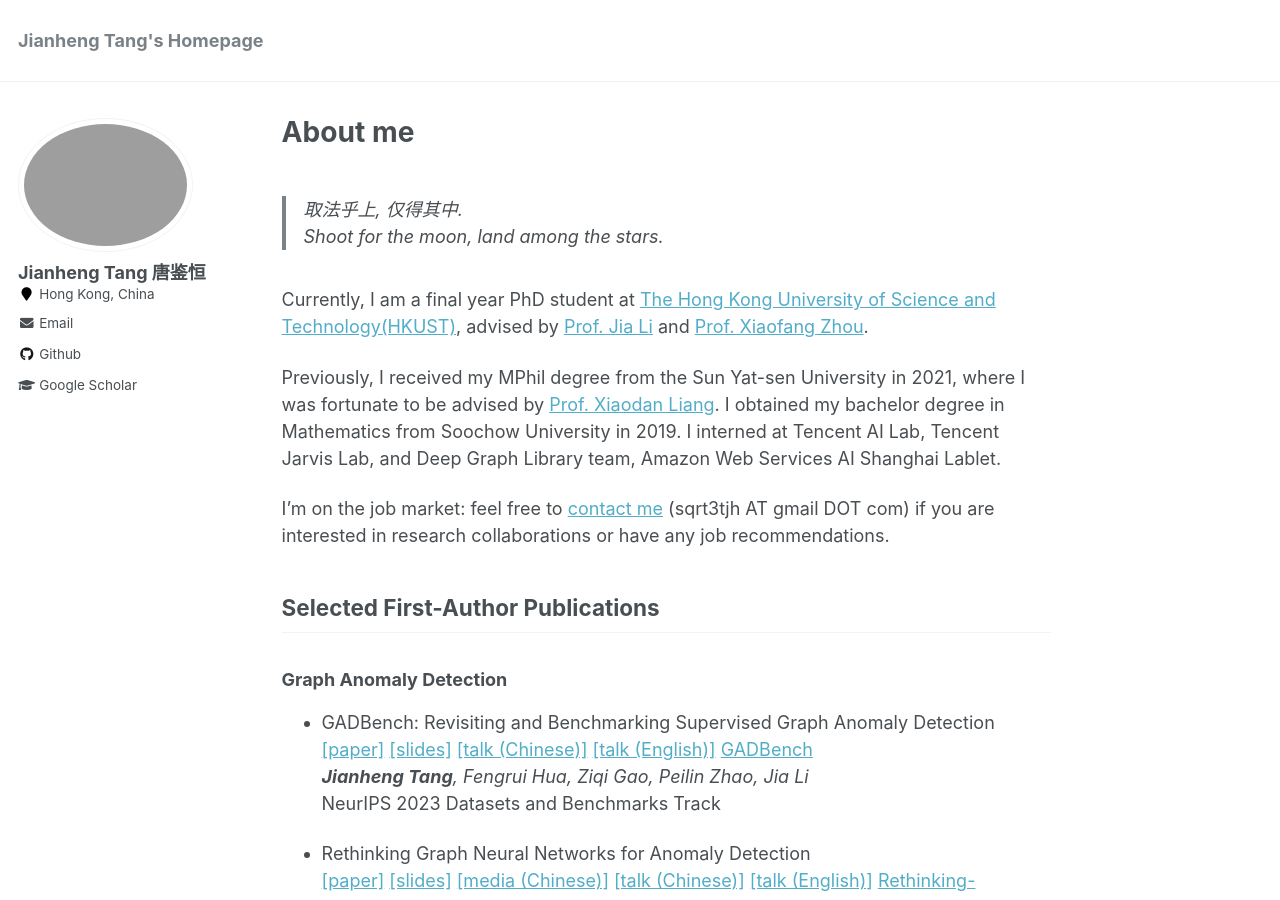
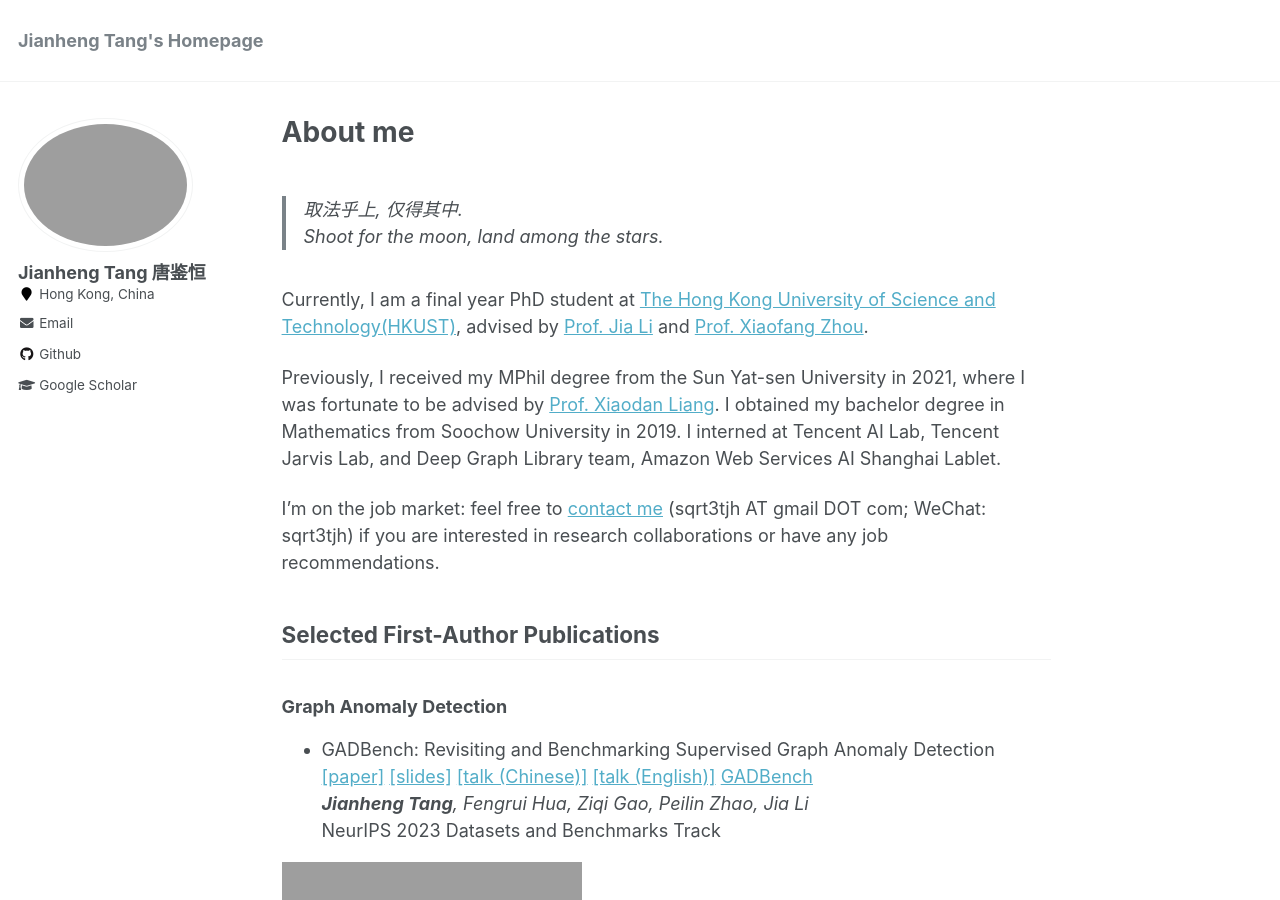
Before and after one commit to squareRoot3/squareRoot3.github.io, a Jekyll site: the page built from _pages/about.md, in a window 1280 px wide and 900 px high. Built offline with Jekyll 4.4.1, drawn with Linux system fonts in a browser that asks for light colours; grey boxes are pictures that could not be loaded.

Commit message:
Update about.md

```diff
--- a/_pages/about.md
+++ b/_pages/about.md
@@ -17,7 +17,7 @@ advised by [Prof. Jia Li](https://sites.google.com/view/lijia) and [Prof. Xiaofa
 Previously, I received my MPhil degree from the Sun Yat-sen University in 2021, where I was fortunate to be advised by [Prof. Xiaodan Liang](https://scholar.google.com/citations?user=voxznZAAAAAJ&hl).
 I obtained my bachelor degree in Mathematics from Soochow University in 2019. I interned at Tencent AI Lab, Tencent Jarvis Lab, and Deep Graph Library team, Amazon Web Services AI Shanghai Lablet.
 
-I'm on the job market: feel free to [contact me](mailto:sqrt3tjh@gmail.com) (sqrt3tjh AT gmail DOT com) if you are interested in research collaborations or have any job recommendations.
+I'm on the job market: feel free to [contact me](mailto:sqrt3tjh@gmail.com) (sqrt3tjh AT gmail DOT com; WeChat: sqrt3tjh) if you are interested in research collaborations or have any job recommendations.
 
 <!-- Place this tag in your head or just before your close body tag. -->
 <script async defer src="https://buttons.github.io/buttons.js"></script>
@@ -33,6 +33,8 @@ I'm on the job market: feel free to [contact me](mailto:sqrt3tjh@gmail.com) (sqr
 <a class="github-button" href="https://github.com/squareroot3/GADBench" data-show-count="true" aria-label="Star buttons/github-buttons on GitHub">GADBench</a><br>
 ***Jianheng Tang**, Fengrui Hua, Ziqi Gao, Peilin Zhao, Jia Li* <br>
 NeurIPS 2023 Datasets and Benchmarks Track
+
+<iframe src="//player.bilibili.com/player.html?isOutside=true&aid=918886620&bvid=BV1Yu4y157BN&cid=1345045244&p=1" scrolling="no" border="0" frameborder="no" framespacing="0" allowfullscreen="true"></iframe>
 
 - Rethinking Graph Neural Networks for Anomaly Detection <br>
 [[paper]](https://proceedings.mlr.press/v162/tang22b/tang22b.pdf)
```
